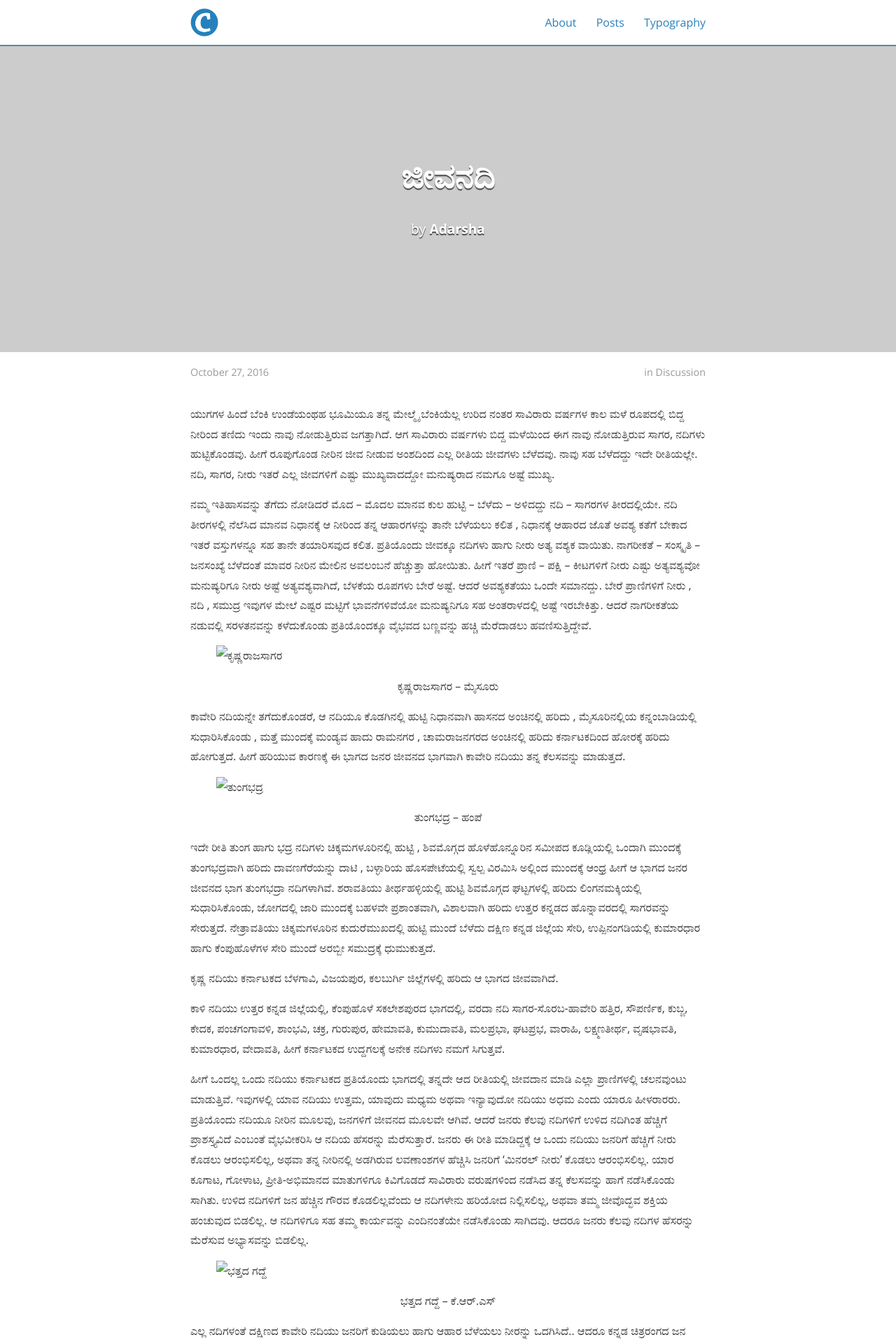
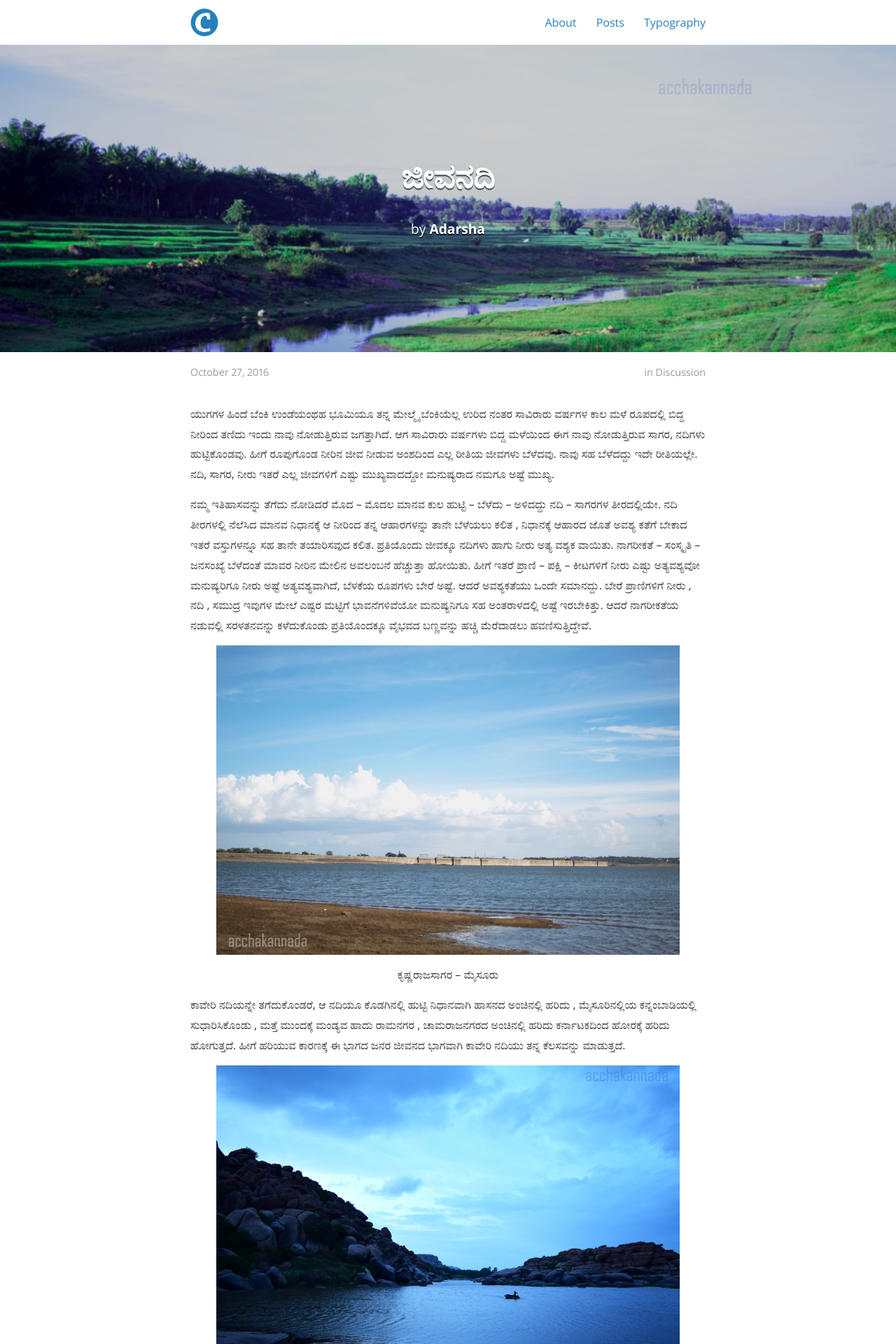
Before and after one commit to bencentra/centrarium, a Jekyll site: the page built from _posts/2016-10-27-jeevanadi.markdown, in a window 1280 px wide. Shown: the top 1920 px of the page at 70% size. Built offline with Jekyll 4.4.1, drawn with Linux system fonts in a browser that asks for light colours; nearby versions of some CDN libraries; comment, search, counter and statistics services are not loaded; a style sheet for code colours, icons or effects is not loaded.

Commit message:
Update 2016-10-27-jeevanadi.markdown

```diff
--- a/_posts/2016-10-27-jeevanadi.markdown
+++ b/_posts/2016-10-27-jeevanadi.markdown
@@ -5,8 +5,8 @@ title:  "ಜೀವನದಿ"
 date:   2016-10-27
 author: Adarsha
 categories: Discussion
-tags:	Acchakannada Kannada story
-cover:  "assets/ 	jeevandi-title.jpg"
+tags:	Acchakannada Kannada story Kaveri River Karnataka Articles ghataprabha hemavathi kaali krishna kumudaavathi malaprabha nadi netravathi river sharavathi tungabhadra Ulidavaru Kandante varaahi
+cover:  "assets/jeevandi-title.jpg"
 
 ---
 
@@ -14,11 +14,11 @@ cover:  "assets/ 	jeevandi-title.jpg"
 
 ನಮ್ಮ ಇತಿಹಾಸವನ್ನು ತೆಗೆದು ನೋಡಿದರೆ ಮೊದ –  ಮೊದಲ ಮಾನವ ಕುಲ ಹುಟ್ಟಿ – ಬೆಳೆದು  – ಅಳಿದದ್ದು  ನದಿ – ಸಾಗರಗಳ ತೀರದಲ್ಲಿಯೇ. ನದಿ ತೀರಗಳಲ್ಲಿ ನೆಲೆಸಿದ ಮಾನವ ನಿಧಾನಕ್ಕೆ  ಆ ನೀರಿಂದ ತನ್ನ ಆಹಾರಗಳನ್ನು ತಾನೇ ಬೆಳೆಯಲು ಕಲಿತ , ನಿಧಾನಕ್ಕೆ ಆಹಾರದ ಜೊತೆ ಅವಶ್ಯ ಕತೆಗೆ ಬೇಕಾದ ಇತರೆ ವಸ್ತುಗಳನ್ನೂ ಸಹ ತಾನೇ ತಯಾರಿಸವುದ ಕಲಿತ. ಪ್ರತಿಯೊಂದು ಜೀವಕ್ಕೂ  ನದಿಗಳು ಹಾಗು ನೀರು ಅತ್ಯ ವಶ್ಯಕ ವಾಯಿತು. ನಾಗರೀಕತೆ – ಸಂಸ್ಕೃತಿ – ಜನಸಂಖ್ಯೆ ಬೆಳೆದಂತೆ ಮಾವರ ನೀರಿನ ಮೇಲಿನ ಅವಲಂಬನೆ ಹೆಚ್ಚುತ್ತಾ ಹೋಯಿತು. ಹೀಗೆ ಇತರೆ ಪ್ರಾಣಿ – ಪಕ್ಷಿ – ಕೀಟಗಳಿಗೆ ನೀರು ಎಷ್ಟು ಅತ್ಯವಶ್ಯವೋ ಮನುಷ್ಯರಿಗೂ ನೀರು ಅಷ್ಟೆ ಅತ್ಯವಶ್ಯವಾಗಿದೆ, ಬೆಳಕೆಯ ರೂಪಗಳು ಬೇರೆ ಅಷ್ಟೆ. ಆದರೆ ಅವಶ್ಯಕತೆಯು ಒಂದೇ ಸಮಾನದ್ದು. ಬೇರೆ ಪ್ರಾಣಿಗಳಿಗೆ ನೀರು , ನದಿ , ಸಮುದ್ರ ಇವುಗಳ ಮೇಲೆ ಎಷ್ಟರ ಮಟ್ಟಿಗೆ ಭಾವನೆಗಳಿವೆಯೋ ಮನುಷ್ಯನಿಗೂ ಸಹ ಅಂತರಾಳದಲ್ಲಿ ಅಷ್ಟೆ ಇರಬೇಕಿತ್ತು. ಆದರೆ ನಾಗರೀಕತೆಯ ನಡುವಲ್ಲಿ ಸರಳತನವನ್ನು ಕಳೆದುಕೊಂಡು ಪ್ರತಿಯೊಂದಕ್ಕೂ ವೈಭವದ ಬಣ್ಣವನ್ನು ಹಚ್ಚಿ ಮೆರೆದಾಡಲು ಹವಣಿಸುತ್ತಿದ್ದೇವೆ.
 
-![ಕೃಷ್ಣರಾಜಸಾಗರ](/assets/img/krs.jpg  "KRS")
+![ಕೃಷ್ಣರಾಜಸಾಗರ](/assets/krs.jpg  "KRS")
 <p align="center">ಕೃಷ್ಣರಾಜಸಾಗರ – ಮೈಸೂರು</p>
 ಕಾವೇರಿ ನದಿಯನ್ನೇ ತಗೆದುಕೊಂಡರೆ, ಆ ನದಿಯೂ ಕೊಡಗಿನಲ್ಲಿ ಹುಟ್ಟಿ ನಿಧಾನವಾಗಿ ಹಾಸನದ ಅಂಚಿನಲ್ಲಿ ಹರಿದು , ಮೈಸೂರಿನಲ್ಲಿಯ ಕನ್ನಂಬಾಡಿಯಲ್ಲಿ ಸುಧಾರಿಸಿಕೊಂಡು , ಮತ್ತೆ ಮುಂದಕ್ಕೆ ಮಂಡ್ಯವ ಹಾದು ರಾಮನಗರ , ಚಾಮರಾಜನಗರದ ಅಂಚಿನಲ್ಲಿ ಹರಿದು ಕರ್ನಾಟಕದಿಂದ ಹೋರಕ್ಕೆ ಹರಿದು ಹೋಗುತ್ತದೆ. ಹೀಗೆ ಹರಿಯುವ ಕಾರಣಕ್ಕೆ ಈ ಭಾಗದ ಜನರ ಜೀವನದ ಭಾಗವಾಗಿ ಕಾವೇರಿ ನದಿಯು ತನ್ನ ಕೆಲಸವನ್ನು ಮಾಡುತ್ತದೆ.
 
-![ತುಂಗಭದ್ರ](/assets/img/tungabhadra_hampe.jpg  "Tungabhadra-hampe")
+![ತುಂಗಭದ್ರ](/assets/tungabhadra_hampe.jpg  "Tungabhadra-hampe")
 
 <p align="center"> ತುಂಗಭದ್ರ – ಹಂಪೆ</p>
 
@@ -31,7 +31,7 @@ cover:  "assets/ 	jeevandi-title.jpg"
 
 ಹೀಗೆ ಒಂದಲ್ಲ ಒಂದು ನದಿಯು ಕರ್ನಾಟಕದ ಪ್ರತಿಯೊಂದು ಭಾಗದಲ್ಲಿ ತನ್ನದೇ ಆದ ರೀತಿಯಲ್ಲಿ ಜೀವದಾನ ಮಾಡಿ ಎಲ್ಲಾ ಪ್ರಾಣಿಗಳಲ್ಲಿ ಚಲನವುಂಟು ಮಾಡುತ್ತಿವೆ. ಇವುಗಳಲ್ಲಿ ಯಾವ ನದಿಯು ಉತ್ತಮ, ಯಾವುದು ಮಧ್ಯಮ ಅಥವಾ ಇನ್ಯಾವುದೋ ನದಿಯು ಅಧಮ ಎಂದು ಯಾರೂ ಹೀಳರಾರರು. ಪ್ರತಿಯೊಂದು ನದಿಯೂ ನೀರಿನ ಮೂಲವು, ಜನಗಳಿಗೆ ಜೀವನದ ಮೂಲವೇ ಆಗಿವೆ. ಆದರೆ ಜನರು ಕೆಲವು ನದಿಗಳಿಗೆ ಉಳಿದ ನದಿಗಿಂತ ಹೆಚ್ಚಿಗೆ ಪ್ರಾಶಸ್ತ್ಯವಿದೆ ಎಂಬಂತೆ ವೈಭವೀಕರಿಸಿ ಆ ನದಿಯ ಹೆಸರನ್ನು ಮೆರೆಸುತ್ತಾರೆ. ಜನರು ಈ ರೀತಿ ಮಾಡಿದ್ದಕ್ಕೆ ಆ ಒಂದು ನದಿಯು ಜನರಿಗೆ ಹೆಚ್ಚಿಗೆ ನೀರು ಕೊಡಲು ಆರಂಭಿಸಲಿಲ್ಲ, ಅಥವಾ ತನ್ನ ನೀರಿನಲ್ಲಿ ಅಡಗಿರುವ ಲವಣಾಂಶಗಳ ಹೆಚ್ಚಿಸಿ ಜನರಿಗೆ ‘ಮಿನರಲ್ ನೀರು’ ಕೊಡಲು ಆರಂಭಿಸಲಿಲ್ಲ. ಯಾರ ಕೂಗಾಟ, ಗೋಳಾಟ, ಪ್ರೀತಿ-ಅಭಿಮಾನದ ಮಾತುಗಳಿಗೂ ಕಿವಿಗೊಡದೆ ಸಾವಿರಾರು ವರುಷಗಳಿಂದ ನಡೆಸಿದ ತನ್ನ ಕೆಲಸವನ್ನು ಹಾಗೆ ನಡೆಸಿಕೊಂಡು ಸಾಗಿತು. ಉಳಿದ ನದಿಗಳಿಗೆ ಜನ ಹೆಚ್ಚಿನ ಗೌರವ ಕೊಡಲಿಲ್ಲವೆಂದು ಆ ನದಿಗಳೇನು ಹರಿಯೋದ ನಿಲ್ಲಿಸಲಿಲ್ಲ, ಅಥವಾ ತಮ್ಮ ಜೀವೊದ್ಭವ ಶಕ್ತಿಯ ಹಂಚುವುದ ಬಿಡಲಿಲ್ಲ. ಆ ನದಿಗಳಿಗೂ ಸಹ ತಮ್ಮ ಕಾರ್ಯವನ್ನು ಎಂದಿನಂತೆಯೇ ನಡೆಸಿಕೊಂಡು ಸಾಗಿದವು. ಆದರೂ ಜನರು ಕೆಲವು ನದಿಗಳ ಹೆಸರನ್ನು ಮೆರೆಸುವ ಅಭ್ಯಾಸವನ್ನು ಬಿಡಲಿಲ್ಲ.
 
-![ಭತ್ತದ ಗದ್ದೆ](/assets/img/mysuru-gadde.jpg  "mysuru-gadde")
+![ಭತ್ತದ ಗದ್ದೆ](/assets/mysuru-gadde.jpg  "mysuru-gadde")
 
 <p align="center"> ಭತ್ತದ ಗದ್ದೆ – ಕೆ.ಆರ್.ಎಸ್</p>
 
@@ -39,7 +39,7 @@ cover:  "assets/ 	jeevandi-title.jpg"
 
 ಆದರೆ ಈ ವೈಭವೀಕರಣ ಯಾವತ್ತಿದ್ದರೂ ಕಾವೇರಿ ಹರಿಯುವ ಹತ್ತಿರದ ಊರಿಗಳಿಗೆ ಮಾತ್ರ ಅನ್ವಯಿಸುತ್ತದೆ. ಕಾವೇರಿಯನ್ನು ಎಷ್ಟೇ ವೈಭವೀಕರಿಸಿದರೂ ಅದರ ಪ್ರಭಾವ ದೂರದ ಮಂಗಳೂರು, ಉಡುಪಿ, ಕಾರವಾರ, ಕುಮಟ, ಬೀದರ್, ಬೆಳಗಾವಿ, ಕಲಬುರ್ಗಿ, ಬಳ್ಳಾರಿ, ಗೋಕಾಕ್ ಊರುಗಳ ಮೇಲೆ ಎಂದಿಗೂ ಆಗುವುದಿಲ್ಲ. ದೂರದ ಊರುಗಳೇಕೆ? ಅವಕ್ಕಿಂತ ಸ್ವಲ್ಪ ಹೊತ್ತಿನ ಹತ್ತಿರವಾದ ಶಿವಮೊಗ್ಗವನ್ನೇ ತೆಗೆದುಕೊಂಡರೆ ಅಲ್ಲಿಗೂ ಕಾವೇರಿ ವೈಭವೀಕರಣದ ಪ್ರಭಾವ ಪೂರ್ತಿಯಾಗಿ ಆಗಲಾರದು. ಈ ಕಾರಣಕ್ಕೆ  ಈ ರೀತಿಯ ಸ್ಥಳೀಯ ವೈಭವೀಕರಣ ಇರುವ ಚಿತ್ರಗಳು ರಾಜಧಾನಿಯಿಂದ ದೂರ ಇರುವ ಊರುಗಳಲ್ಲಿ ಪರಿಣಾಮ ಬೀರುವುದಿಲ್ಲ. ಅದಕ್ಕೆ ಚಿತ್ರರಂಗದ ಜನ ದೂರದೂರಿನ ಜನರ ದೂರುವಂಗಿಲ್ಲ.
 
-![ಶರಾವತಿ ಕಣಿವೆ](/assets/img/sharavathi.jpg  "sharavathi kanive")
+![ಶರಾವತಿ ಕಣಿವೆ](/assets/sharavathi.jpg  "sharavathi kanive")
 
 <p align="center"> ಶರಾವತಿ ಕಣಿವೆ – ಜೋಗ </p>
 
```
